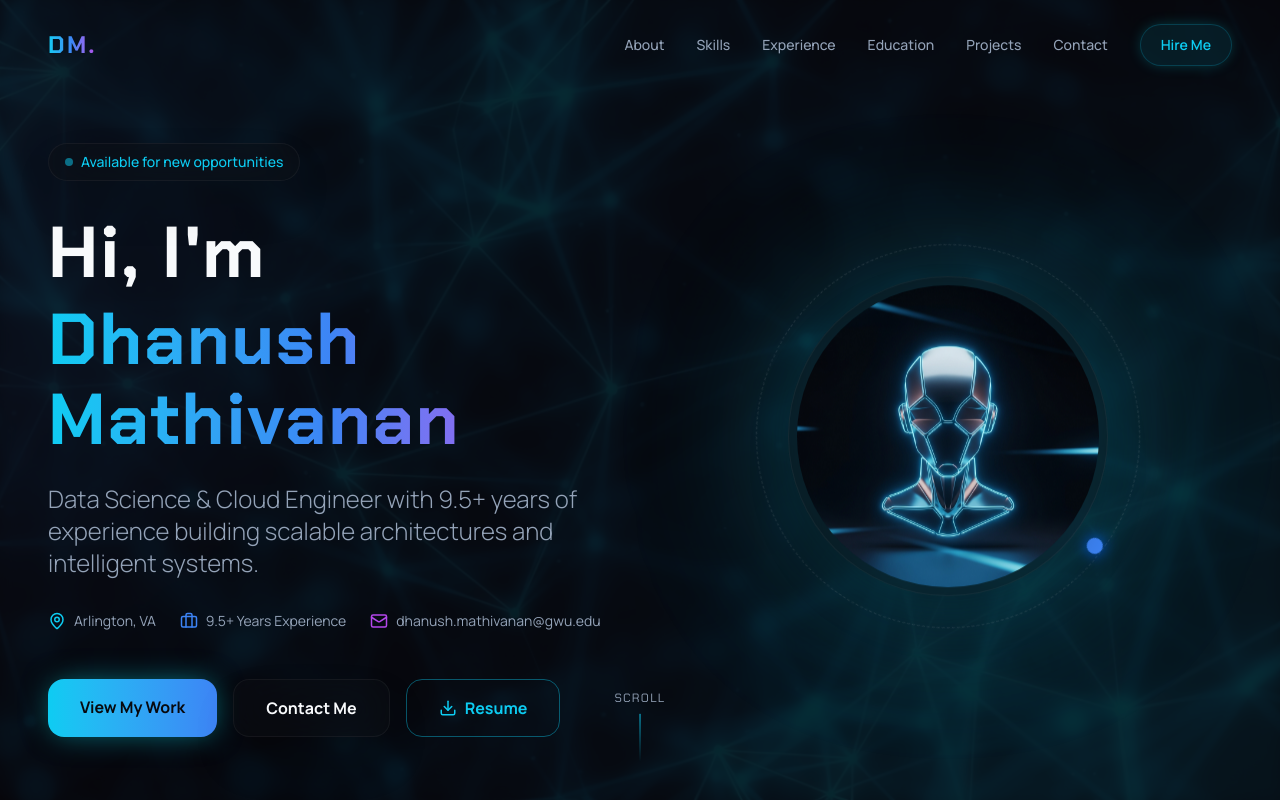
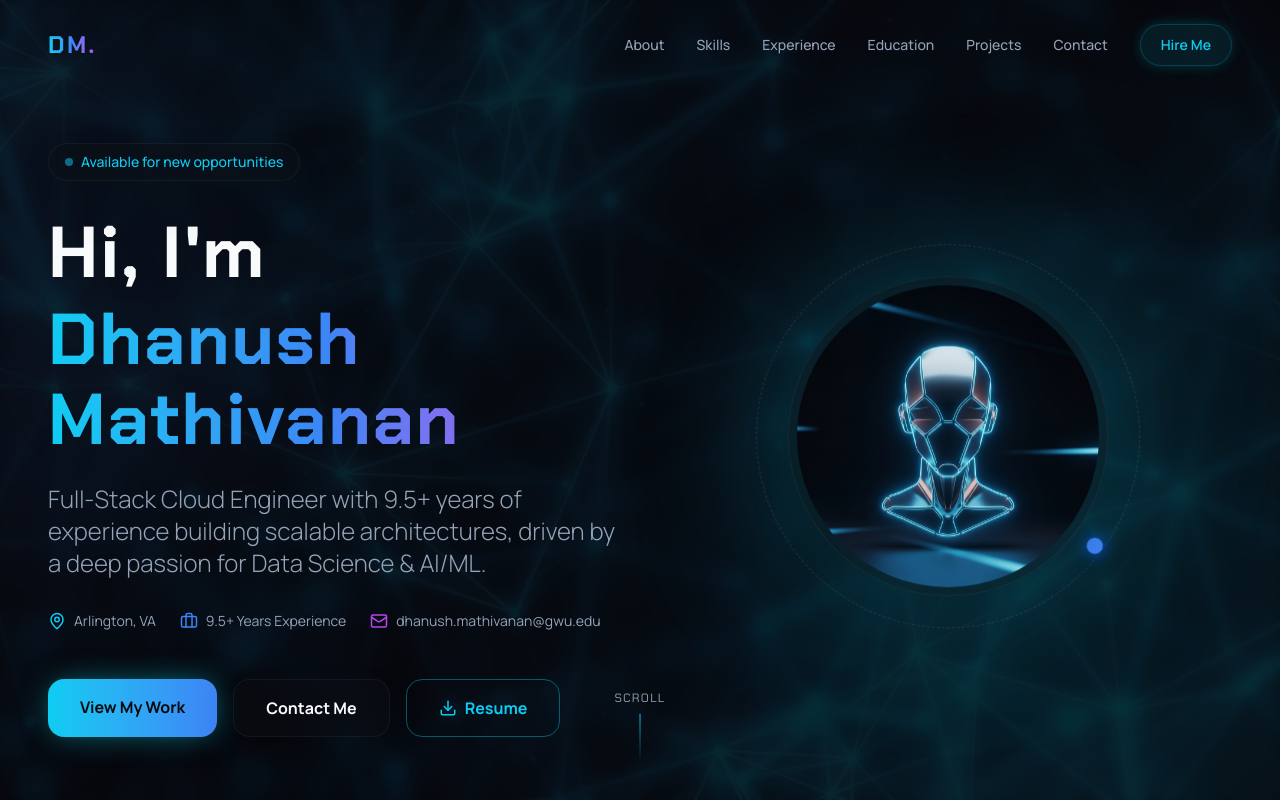
Before and after one commit to DhanushGWU1995/dhanush-mathivanan-portfolio, a React (Vite) app: page / in a window 1280 px wide. Shown: the top 800 px of the page. Built offline with nearby package versions, Linux system fonts and the light colour scheme.

Commit message:
feat: refined tagline — Full-Stack Cloud Engineer with passion for Data Science & AI/ML

```diff
--- a/src/components/Hero.tsx
+++ b/src/components/Hero.tsx
@@ -39,7 +39,7 @@ export function Hero() {
 
           <FadeIn delay={0.3}>
             <p className="text-xl md:text-2xl text-muted-foreground font-light mb-8 max-w-xl">
-              {personalInfo.title} with 9.5+ years of experience building scalable architectures and intelligent systems.
+              Full-Stack Cloud Engineer with 9.5+ years of experience building scalable architectures, driven by a deep passion for Data Science &amp; AI/ML.
             </p>
           </FadeIn>
 
```
